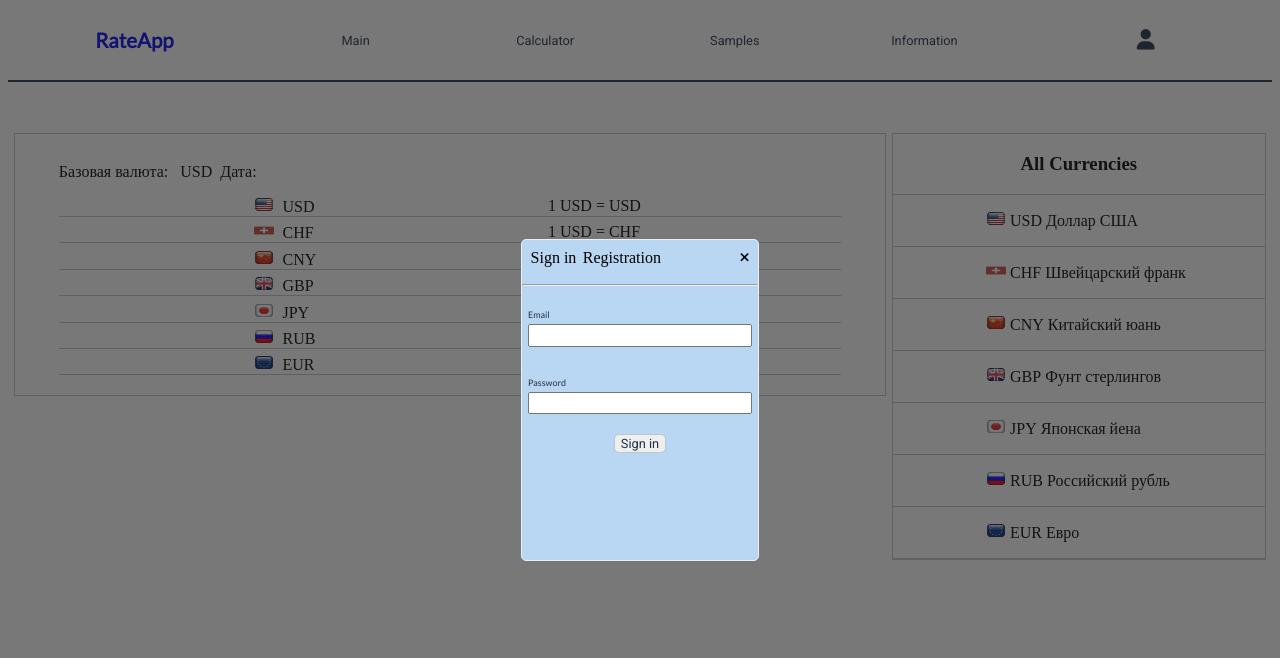
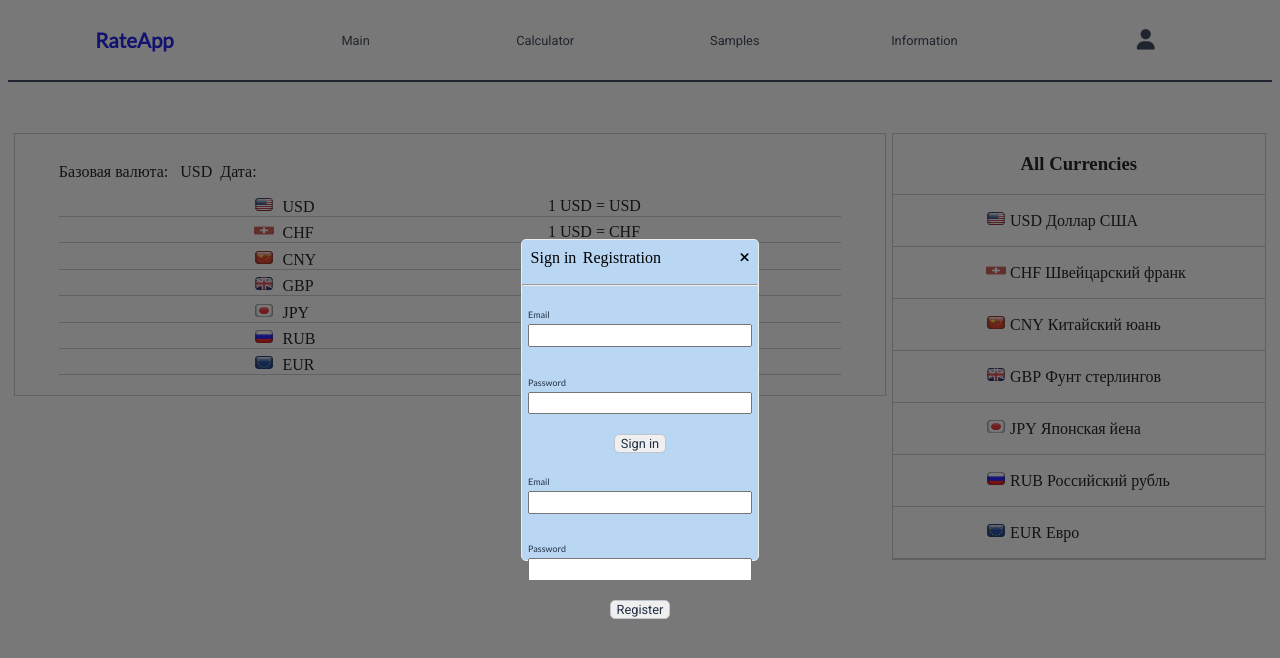
Before and after one commit to sudebovds/react-practice-course, a React (Create React App) app: page / in a window 1280 px wide. Shown: the top 658 px of the page. Built offline with nearby package versions, Linux system fonts and the light colour scheme; no server answers.

Commit message:
Small changes

```diff
--- a/src/components/modal/Modal.js
+++ b/src/components/modal/Modal.js
@@ -20,7 +20,7 @@ export const Modal = () => {
             </Fragment>
 
             <Login />
-            {/*<Register />*/}
+            <Register />
         </div>
     );
 }
```
